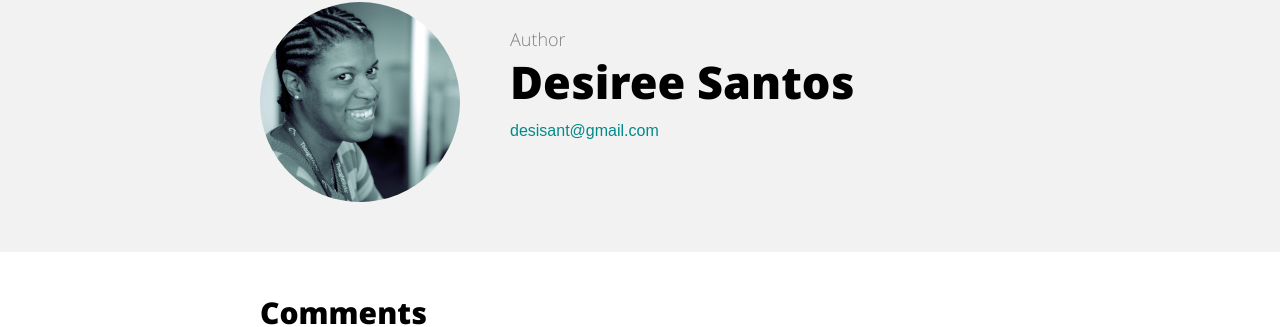
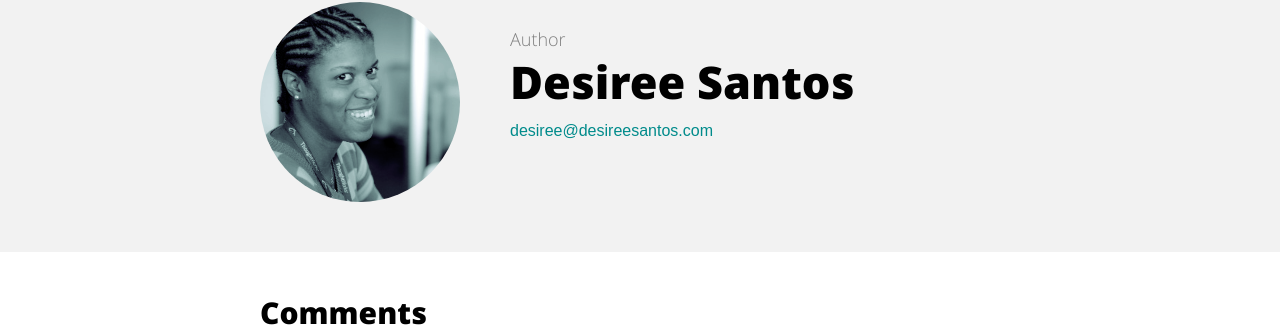
Before and after one commit to desireesantos/desireesantos.github.io, a Jekyll site: the page built from _posts/2016-06-05-internet-of-things-history.md, in a window 1280 px wide. Shown: the part 1870-2197 px from the top of the page. Built offline with Jekyll 4.4.1, drawn with Linux system fonts in a browser that asks for light colours; comment, search, counter and statistics services are not loaded.

Commit message:
Adding custimizes email

```diff
--- a/_config.yml
+++ b/_config.yml
@@ -7,7 +7,7 @@ url: http://desireesantos.com
 username: Desiree Santos
 twitter_username: desisant
 github_username:  desireesantos
-email: desisant@gmail.com
+email: desiree@desireesantos.com
 user_title:
   pt: Developer full stack | Maker
   en: Software Developer full stack | Maker
```
